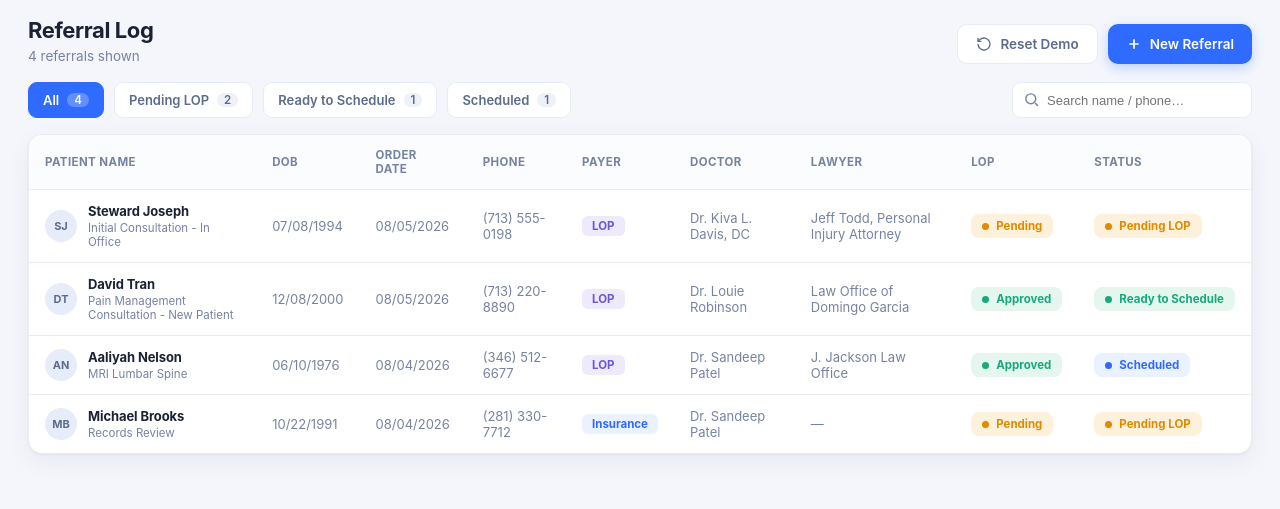
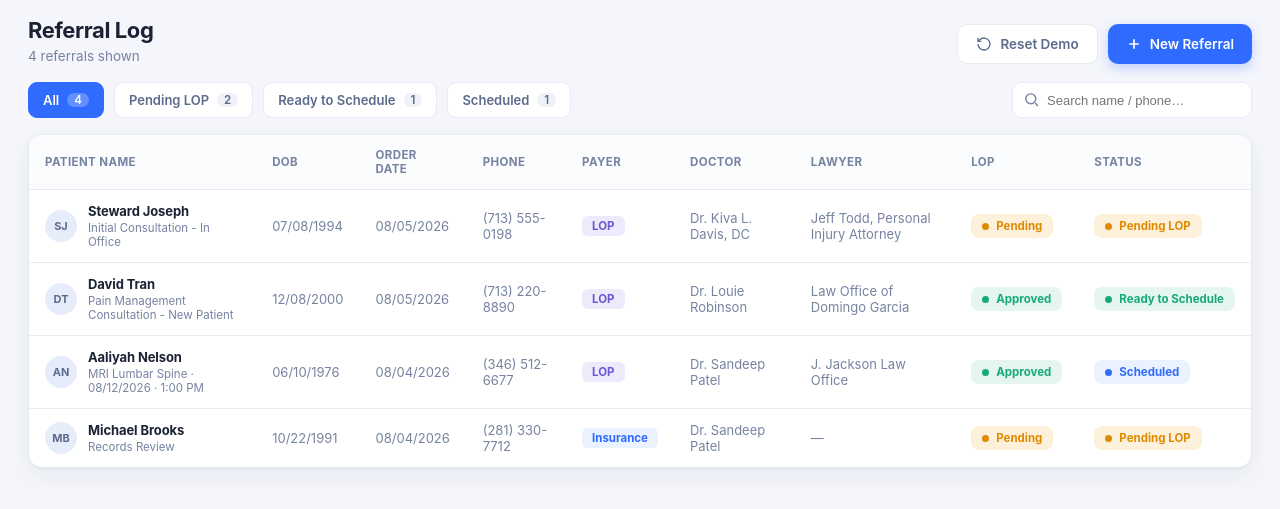
Before and after one commit to anirudhatalmale6-alt/reflo-referral-portal-demo, a plain HTML site: page index.html in a window 1280 px wide. Shown: the part 67-576 px from the top of the page. Drawn offline with Linux system fonts and the light colour scheme.

Commit message:
Add calendar date+time picker for Schedule Date; show scheduled time in queue

```diff
--- a/index.html
+++ b/index.html
@@ -206,6 +206,14 @@ const statusClass = s => {
 };
 const payerClass = p => ({"LOP":"p-lop","Insurance":"p-ins","Self Pay":"p-self"}[p]||"p-self");
 const initials = n => (n.trim().split(/\s+/).map(w=>w[0]).slice(0,2).join("")||"?").toUpperCase();
+function formatSched(v){
+  if(!v) return "";
+  const [d,t] = v.split("T"); if(!d) return v;
+  const [y,mo,da] = d.split("-"); if(!y) return v;
+  let [hh,mm] = (t||"00:00").split(":"); hh=+hh;
+  const ap = hh>=12?"PM":"AM"; let h12 = hh%12; if(h12===0) h12=12;
+  return `${mo}/${da}/${y} · ${h12}:${mm} ${ap}`;
+}
 
 const SEED = [
   {id:1, first:"Steward", last:"Joseph", dob:"07/08/1994", phone:"(713) 555-0198", email:"", doi:"07/05/2026", gender:"Male", address:"", city:"Houston", zip:"", payer:"LOP", lawyer:"Jeff Todd, Personal Injury Attorney", pid:"ID08932", orderDate:"08/05/2026", doctor:"Dr. Kiva L. Davis, DC", lop:"Pending",
@@ -213,7 +221,7 @@ const SEED = [
   {id:2, first:"David", last:"Tran", dob:"12/08/2000", phone:"(713) 220-8890", email:"", doi:"07/30/2026", gender:"Male", address:"", city:"Houston", zip:"", payer:"LOP", lawyer:"Law Office of Domingo Garcia", pid:"ID08940", orderDate:"08/05/2026", doctor:"Dr. Louie Robinson", lop:"Approved",
     procs:[{exam:"Pain Management Consultation - New Patient", sched:"", facility:"", status:"Ready to Schedule", physician:""}]},
   {id:3, first:"Aaliyah", last:"Nelson", dob:"06/10/1976", phone:"(346) 512-6677", email:"", doi:"07/22/2026", gender:"Female", address:"", city:"Katy", zip:"", payer:"LOP", lawyer:"J. Jackson Law Office", pid:"ID08951", orderDate:"08/04/2026", doctor:"Dr. Sandeep Patel", lop:"Approved",
-    procs:[{exam:"MRI Lumbar Spine", sched:"08/12/2026 1:00 PM", facility:"Main Clinic", status:"Scheduled", physician:"Dr. Raju Mantena, DO"}]},
+    procs:[{exam:"MRI Lumbar Spine", sched:"2026-08-12T13:00", facility:"Main Clinic", status:"Scheduled", physician:"Dr. Raju Mantena, DO"}]},
   {id:4, first:"Michael", last:"Brooks", dob:"10/22/1991", phone:"(281) 330-7712", email:"", doi:"07/19/2026", gender:"Male", address:"", city:"Houston", zip:"", payer:"Insurance", lawyer:"", pid:"ID08960", orderDate:"08/04/2026", doctor:"Dr. Sandeep Patel", lop:"Pending",
     procs:[{exam:"Records Review", sched:"", facility:"", status:"Pending LOP", physician:""}]}
 ];
@@ -258,7 +266,7 @@ function renderRows(){
   tb.innerHTML = list.map(p=>{
     const name=p.first+" "+p.last, s=effStatus(p), pr=p.procs[0]||{};
     return `<tr onclick="openPatient(${p.id})">
-      <td><div class="pname"><span class="pi">${initials(name)}</span><div><b>${name}</b><div class="muted" style="font-size:11.5px;margin-top:2px">${pr.exam||'—'}</div></div></div></td>
+      <td><div class="pname"><span class="pi">${initials(name)}</span><div><b>${name}</b><div class="muted" style="font-size:11.5px;margin-top:2px">${pr.exam||'—'}${pr.sched?' · '+formatSched(pr.sched):''}</div></div></div></td>
       <td class="muted">${p.dob||'—'}</td><td class="muted">${p.orderDate||'—'}</td><td class="muted">${p.phone||'—'}</td>
       <td><span class="payer ${payerClass(p.payer)}">${p.payer||'—'}</span></td>
       <td class="muted">${p.doctor||'—'}</td><td class="muted">${p.lawyer||'—'}</td>
@@ -290,7 +298,7 @@ function renderForm(isNew){
   const procRows = p.procs.map((pr,i)=>`
     <div class="proc-row">
       <div class="fld"><label>Exam</label><select data-p="${i}" data-pk="exam">${opt(EXAMS,pr.exam)}</select></div>
-      <div class="fld"><label>Schedule Date</label><input data-p="${i}" data-pk="sched" value="${pr.sched||''}" placeholder="Leave blank until scheduled"></div>
+      <div class="fld"><label>Schedule Date</label><input type="datetime-local" data-p="${i}" data-pk="sched" value="${pr.sched||''}"></div>
       <div class="fld"><label>Facility</label><select data-p="${i}" data-pk="facility"><option value="">Select…</option>${opt(FACILITIES,pr.facility)}</select></div>
       <div class="fld"><label>Status</label><select data-p="${i}" data-pk="status">${opt(STATUSES,pr.status)}</select></div>
       <div class="fld"><label>Physician</label><select data-p="${i}" data-pk="physician"><option value="">Select…</option>${opt(PHYSICIANS,pr.physician)}</select></div>
```
Also changed, not shown: cal_form.png (added), t5_cal.png (added).
